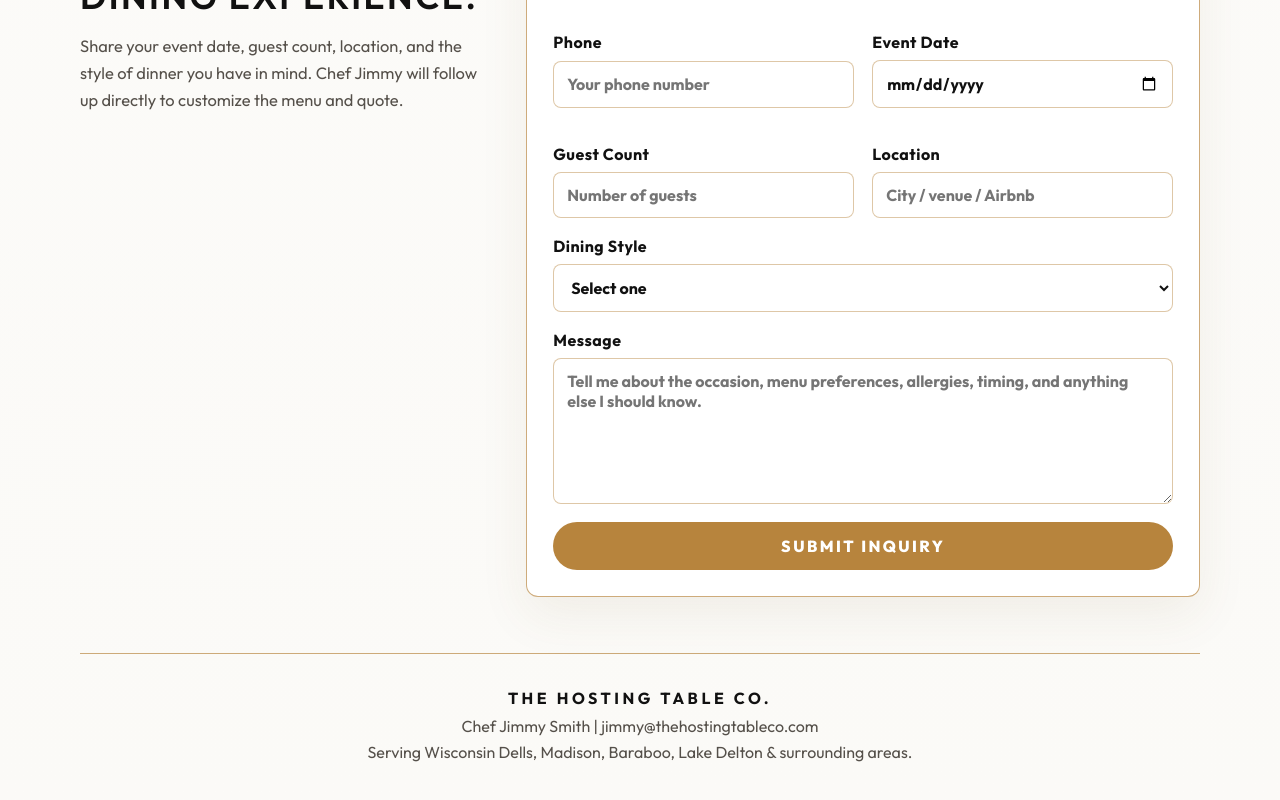
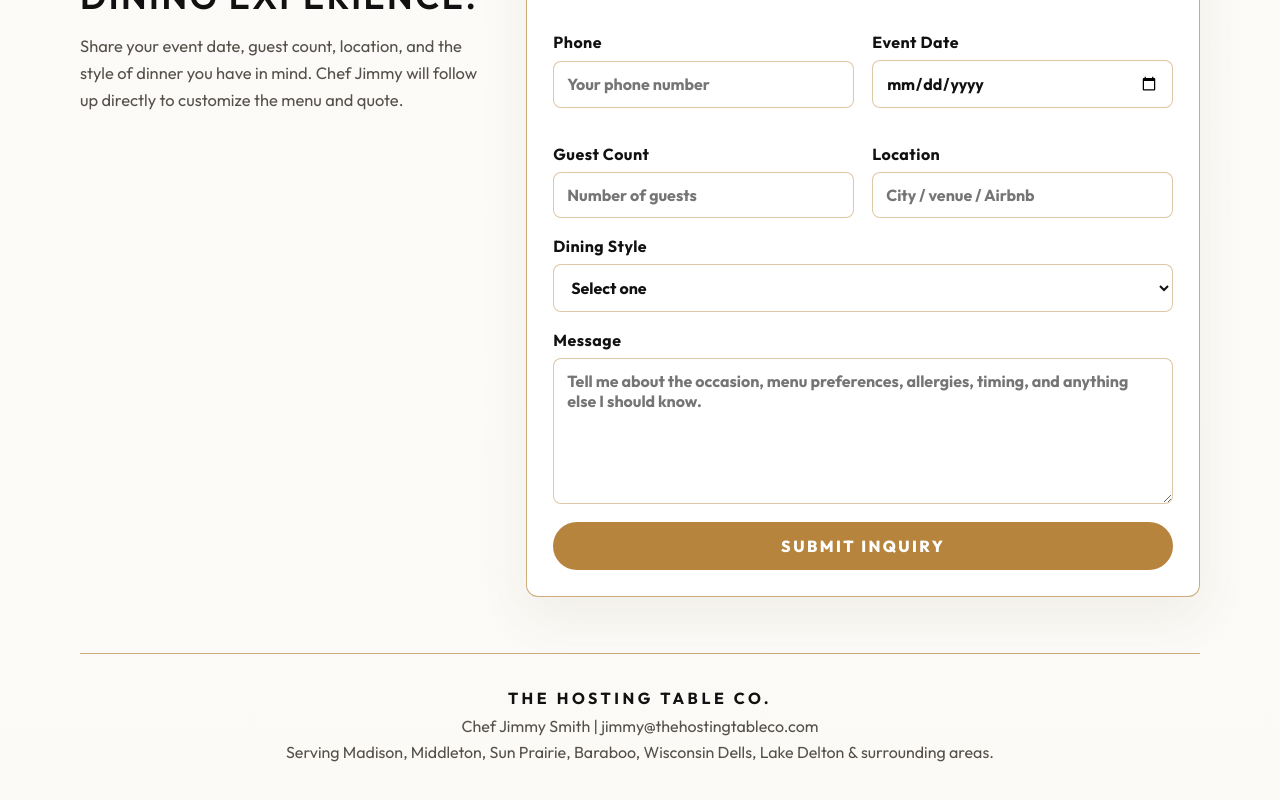
Before and after one commit to jasmith188/the-hosting-table-co-site, a React (Vite) app: page / in a window 1280 px wide. Shown: the part 5013-5813 px from the top of the page. Built offline with nearby package versions, Linux system fonts and the light colour scheme.

Commit message:
fix gfooter places

```diff
--- a/src/components/Footer.jsx
+++ b/src/components/Footer.jsx
@@ -6,7 +6,7 @@ export default function Footer() {
         Chef Jimmy Smith |{" "}
         <a href="mailto:jimmy@thehostingtableco.com">jimmy@thehostingtableco.com</a>
       </p>
-      <p>Serving Wisconsin Dells, Madison, Baraboo, Lake Delton & surrounding areas.</p>
+      <p>Serving Madison, Middleton, Sun Prairie, Baraboo, Wisconsin Dells, Lake Delton & surrounding areas.</p>
     </footer>
   );
 }
```
